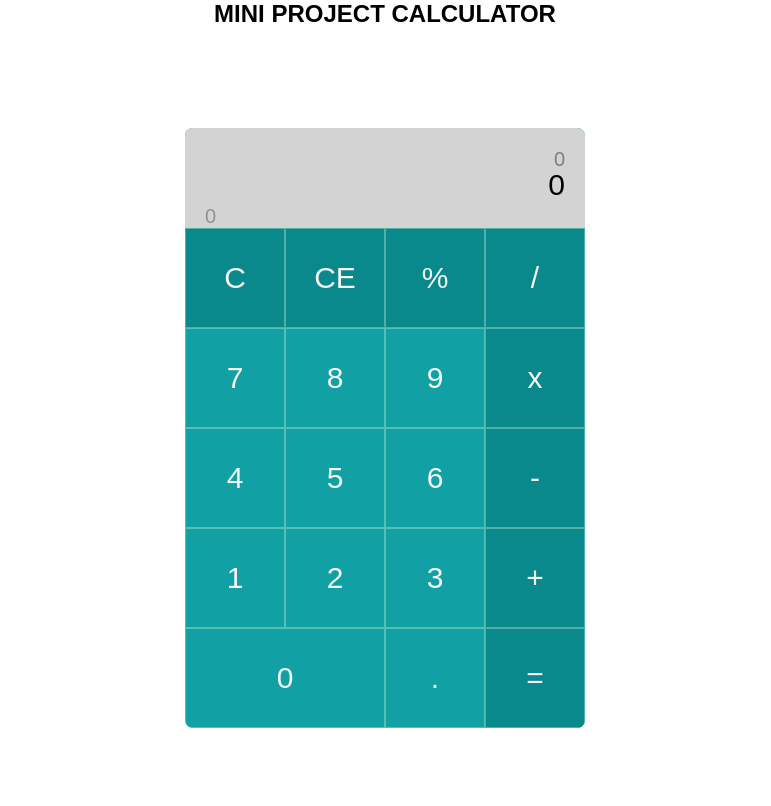
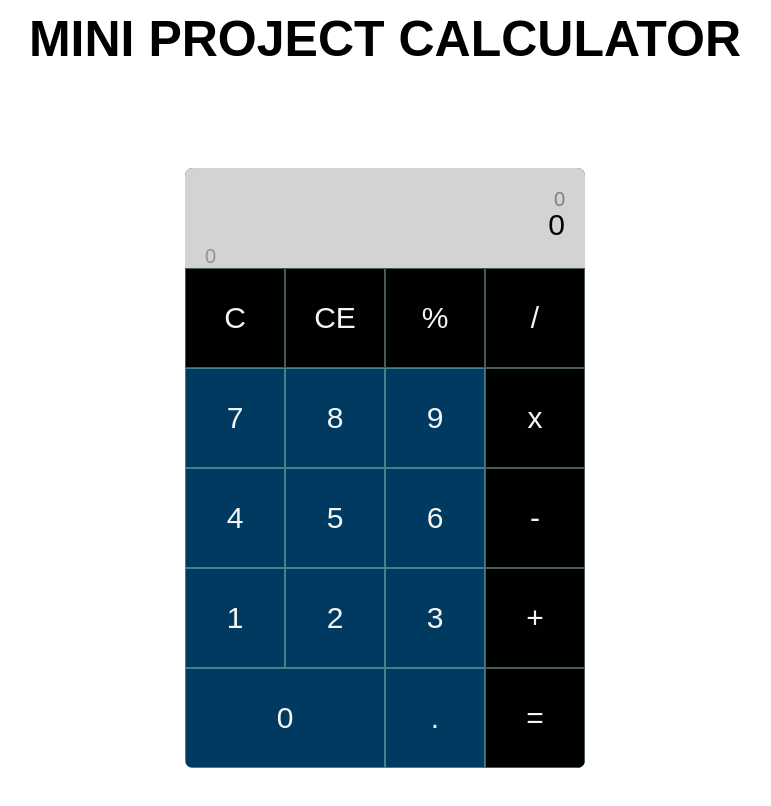
Before and after one commit to silviansi/calculator, a plain HTML site: page index.html in a window 1280 px wide. Shown: the whole page, without its empty margins (255-1026 px from the left). Drawn offline with Linux system fonts and the light colour scheme.

Commit message:
update style

```diff
--- a/index.css
+++ b/index.css
@@ -9,7 +9,9 @@ html {
 }
 
 h2, h5 {
+    padding-top: 10px;
     text-align: center;
+    font-size: 50px;
 }
 
 section {
@@ -23,13 +25,13 @@ section {
 .container {
     width: 90%;
     max-width: 400px;
-    background-color: #11a0a3;
+    background-color: #003a60;
     border-radius: 8px;
     overflow: hidden;
 }
 
 .operation ,.all-clear, .last-entity-clear, .equal {
-    background-color: #09898c;
+    background-color: #000101;
 }
 
 .display {
@@ -76,7 +78,7 @@ section {
 }
 
 .button:hover {
-    background-color: #0a939e;
+    background-color: #0d2fa1;
 }
 
 .btn-0 {
```
